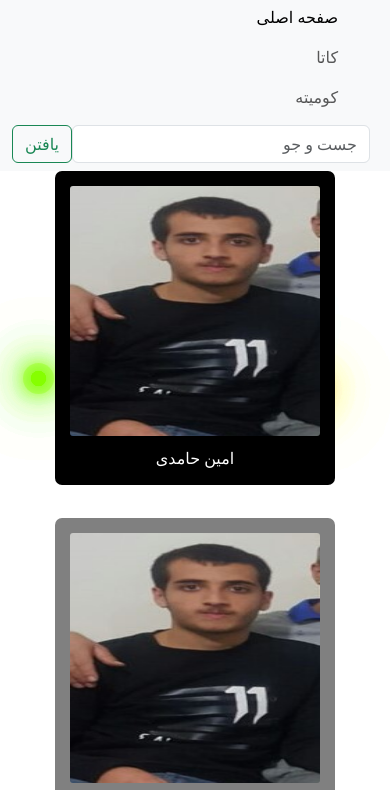
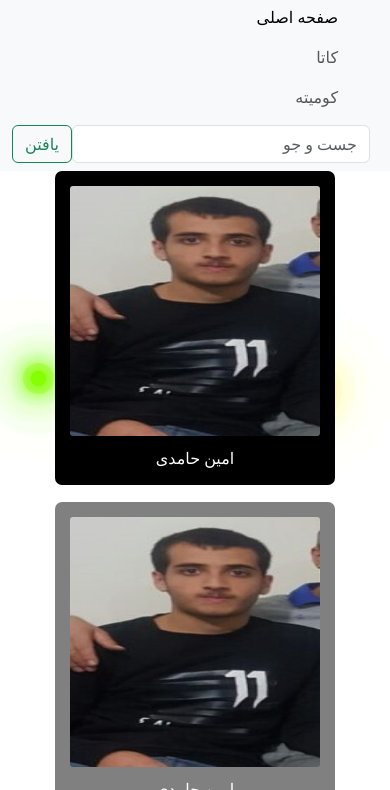
Before and after one commit to MousaviKhaligh/karate-dojo-2, a plain HTML site: page index2.html in a window 390 px wide. Shown: the part 51-841 px from the top of the page. Drawn offline with nearby package versions, Linux system fonts and the light colour scheme.

Commit message:
Update style2.css

```diff
--- a/style2.css
+++ b/style2.css
@@ -32,11 +32,15 @@ img {
 
 
 @media (max-width: 700px) {
+    body {
+        font-size: 14px; /* Reduce text size */
+    }
     .number {
         flex-direction: column;
-        height: 100%;
-        margin-bottom: 20px;
+        height: 100%; /* Adjust height */
+        gap: 1rem; /* Reduce spacing */
     }
+
 }
 
 .person-1 {
```
